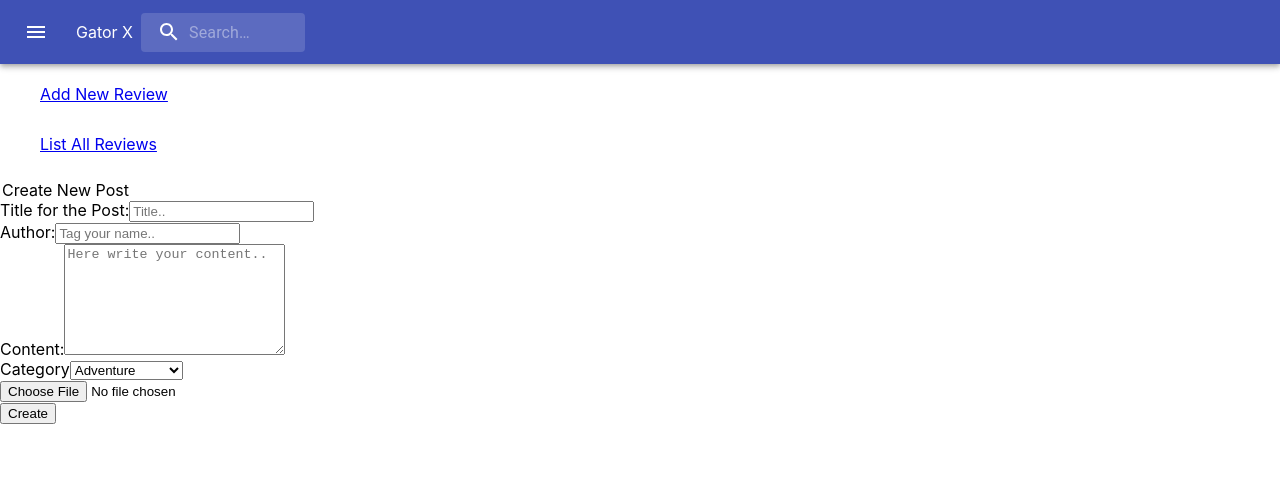
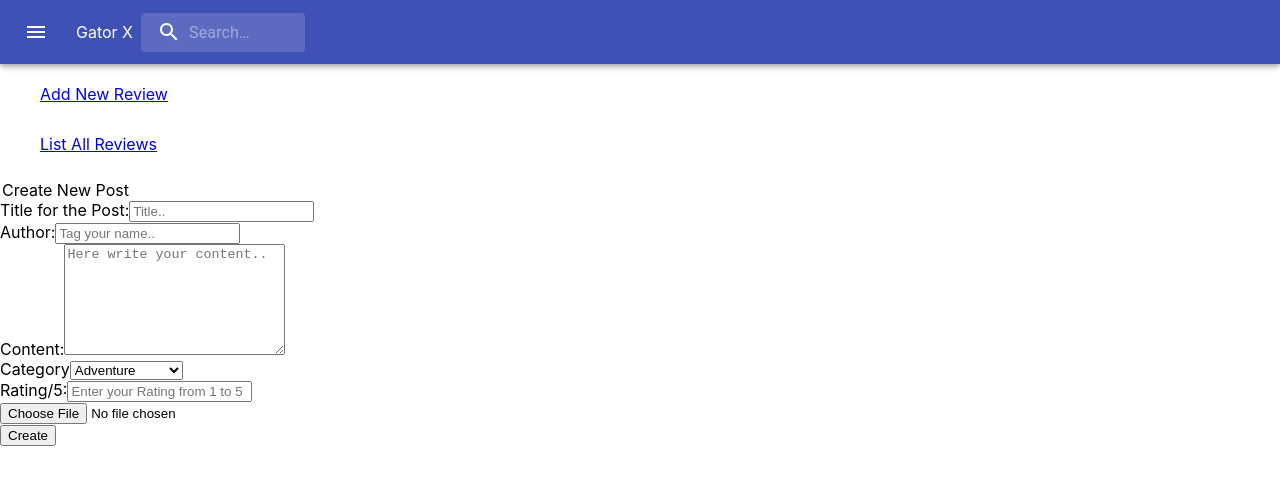
Before and after one commit to kamalsairajk/Gator-X, a React (Create React App) app in the folder frontend/: page /create in a window 1280 px wide. Shown: the top 484 px of the page. Built offline with nearby package versions, Linux system fonts and the light colour scheme; no server answers.

Commit message:
Rating Option added for review creation

```diff
--- a/frontend/src/components/Form.js
+++ b/frontend/src/components/Form.js
@@ -52,10 +52,12 @@ class Form extends Component {
                     <option value="cafe">Cafe</option>
                     <option value="club">Club</option>
                     <option value="Downtown">Downtown</option>
+                    <option value="hotel">Hotel</option>
                     <option value="lake">Lake</option>
                     <option value="library">Library</option>
                     <option value="mall">Mall</option>
                     <option value="midtown">Midtown</option>
+                    <option value="motel">Motel</option>
                     <option value="museum">Museum</option>
                     <option value="nature">Nature</option>
                     <option value="park">Park</option>
@@ -68,6 +70,12 @@ class Form extends Component {
                     <option value="zoo">Zoo</option>
                 </select>
                 </div>
+
+                <div className="form-group">
+                    <label>Rating/5:</label>
+                    <input type="text" ref={this.authorRef} className="form-control" placeholder="Enter your Rating from 1 to 5" />
+                </div>
+
                 <input type="file" id="image-input" accept="image/jpeg, image/png, image/jpg"></input>
                 <div id="display-image"></div>
                 <button type="submit" className="btn btn-primary">Create</button>
```
